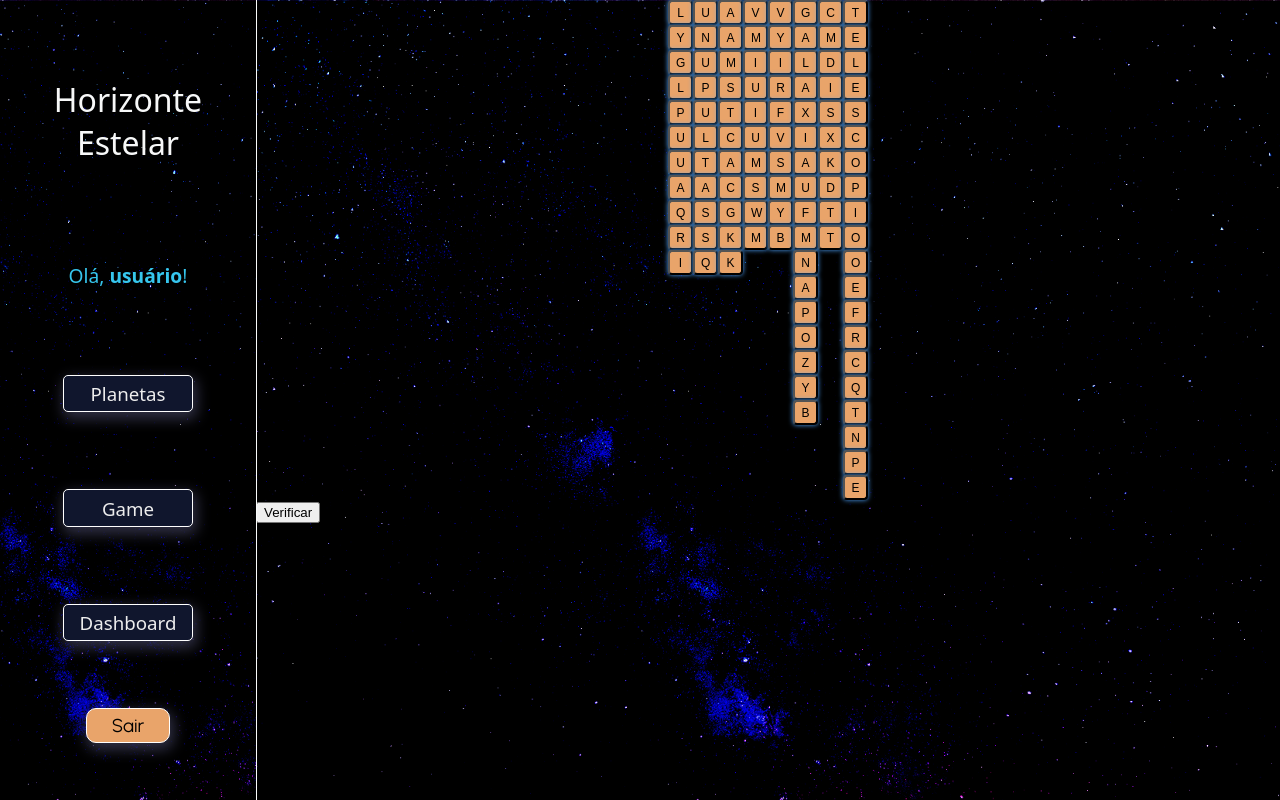
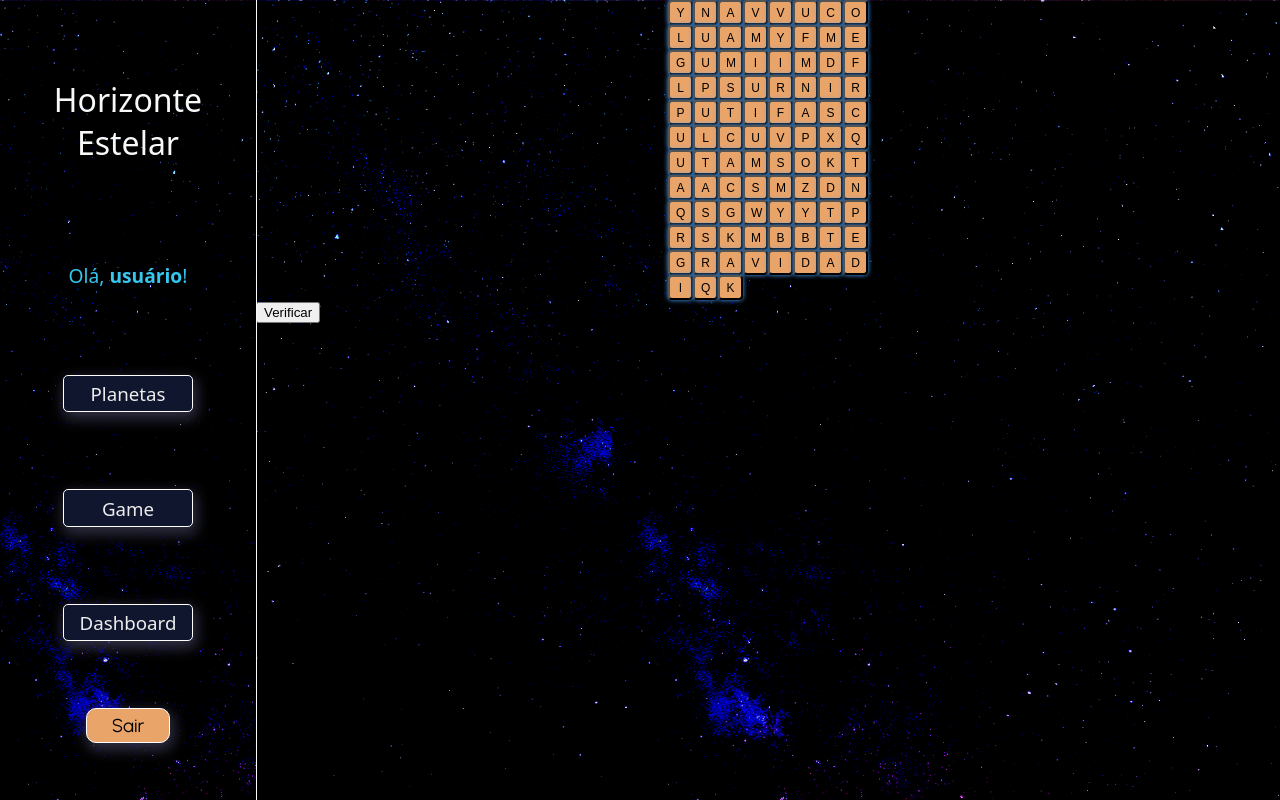
Before and after one commit to RayzaDSbr/Horizonte-Estelar, a website: page web-data-viz/public/dashboard/game.html in a window 1280 px wide. Drawn offline with nearby package versions, Linux system fonts and the light colour scheme; a web font is replaced by a local one.

Commit message:
colocando as novas palavras

```diff
--- a/web-data-viz/public/dashboard/game.html
+++ b/web-data-viz/public/dashboard/game.html
@@ -67,19 +67,16 @@
             <div>
                 <div style="display: flex; justify-content: center;">
                     <!-- coluna 1-->
-                    <div style="display: flex; flex-flow: column;" id="div_msg"> <button class="letras"
-                            onclick="selecao_lua_l()"> L
-                        </button>
+                    <div style="display: flex; flex-flow: column;" id="div_msg">
+
                     </div>
                     <!-- coluna 2-->
-                    <div style="display: flex; flex-flow: column;" id="div_msg2"> <button class="letras"
-                            onclick="selecao_lua_u()"> U
-                        </button>
+                    <div style="display: flex; flex-flow: column;" id="div_msg2">
+
                     </div>
                     <!-- coluna 3-->
-                    <div style="display: flex; flex-flow: column;" id="div_msg3"><button class="letras"
-                            onclick="selecao_lua_a()"> A
-                        </button>
+                    <div style="display: flex; flex-flow: column;" id="div_msg3">
+
                     </div>
                     <!-- coluna 4-->
                     <div style="display: flex; flex-flow: column;" id="div_msg4">
@@ -89,29 +86,12 @@
                     <div style="display: flex; flex-flow: column;" id="div_msg5"></div>
                     <!-- coluna 6-->
                     <div style="display: flex; flex-flow: column;" id="div_msg6">
-                        <button class="letras" onclick="selecao_galaxia_g()"> G </button>
-                        <button class="letras" onclick="selecao_galaxia_a1()"> A </button>
-                        <button class="letras" onclick="selecao_galaxia_l()"> L </button>
-                        <button class="letras" onclick="selecao_galaxia_a2()"> A </button>
-                        <button class="letras" onclick="selecao_galaxia_x()"> X </button>
-                        <button class="letras" onclick="selecao_galaxia_i()"> I </button>
-                        <button class="letras" onclick="selecao_galaxia_a3()"> A </button>
+
                     </div>
                     <!-- coluna 7-->
                     <div style="display: flex; flex-flow: column;" id="div_msg7"></div>
                     <!-- coluna 8-->
-                    <div style="display: flex; flex-flow: column;" id="div_msg8"><button class="letras"
-                            onclick="selecao_telescopio_t()">T</button>
-                        <button class="letras" onclick="selecao_telescopio_e()">E</button>
-                        <button class="letras" onclick="selecao_telescopio_l()">L</button>
-                        <button class="letras" onclick="selecao_telescopio_e2()">E</button>
-                        <button class="letras" onclick="selecao_telescopio_s()">S</button>
-                        <button class="letras" onclick="selecao_telescopio_c()">C</button>
-                        <button class="letras" onclick="selecao_telescopio_o()">O</button>
-                        <button class="letras" onclick="selecao_telescopio_p()">P</button>
-                        <button class="letras" onclick="selecao_telescopio_i()">I</button>
-                        <button class="letras" onclick="selecao_telescopio_o2()">O</button>
-                    </div>
+                    <div style="display: flex; flex-flow: column;" id="div_msg8"></div>
 
                 </div>
 
@@ -124,20 +104,45 @@
     /* Criando as palavras aleatorias */
     var alfabeto = "ABCDEFGHIJKLMNOPQRSTUVWXYZ";
 
-    for (let index = 0; index < 10; index++) {
+    for (let index = 0; index < 15; index++) {
         /* coluna 1*/
+          /*LUA*/
+        if(index == 1){
+            div_msg.innerHTML += '<button class="letras" onclick="selecao_lua_l"> L </button>';
+               div_msg2.innerHTML += '<button class="letras" onclick="selecao_lua_u"> U </button>';
+                  div_msg3.innerHTML += '<button class="letras" onclick="selecao_lua_a"> A </button>';
+        }
+
+        /*GRAVIDADE*/
+        if (index == 9) {
+            div_msg.innerHTML += '<button class="letras" onclick="selecao_grav_g()"> G </button>';
+            div_msg2.innerHTML += '<button class="letras" onclick="selecao_grav_r()"> R </button>';
+            div_msg3.innerHTML += '<button class="letras" onclick="selecao_grav_a()"> A </button>';
+        }
+        if (index == 10) {
+             div_msg4.innerHTML += '<button class="letras" onclick="selecao_grav_v()"> V </button>';
+                div_msg5.innerHTML += '<button class="letras" onclick="selecao_grav_i()"> I </button>';
+                div_msg6.innerHTML += '<button class="letras" onclick="selecao_grav_d()"> D </button>';
+                div_msg7.innerHTML += '<button class="letras" onclick="selecao_grav_a2()"> A </button>';
+                div_msg8.innerHTML += '<button class="letras" onclick="selecao_grav_d()"> D </button>';
+                div_msg9.innerHTML += '<button class="letras" onclick="selecao_grav_e()"> E </button>';
+        }
         var numero = Math.floor(Math.random() * 26);
         var letra = alfabeto[numero];
+
         div_msg.innerHTML += '<button class="letras">' + letra + '</button> ';
+
         /*coluna 2*/
-
         numero = Math.floor(Math.random() * 26);
         letra = alfabeto[numero];
         div_msg2.innerHTML += '<button class="letras">' + letra + '</button> ';
+
         /*coluna 3*/
         numero = Math.floor(Math.random() * 26);
         letra = alfabeto[numero];
         div_msg3.innerHTML += '<button class="letras">' + letra + '</button> ';
+
+
         /*coluna 4*/
         numero = Math.floor(Math.random() * 26);
         letra = alfabeto[numero];
```
Lines whose indentation alone changed are shown as unchanged.
